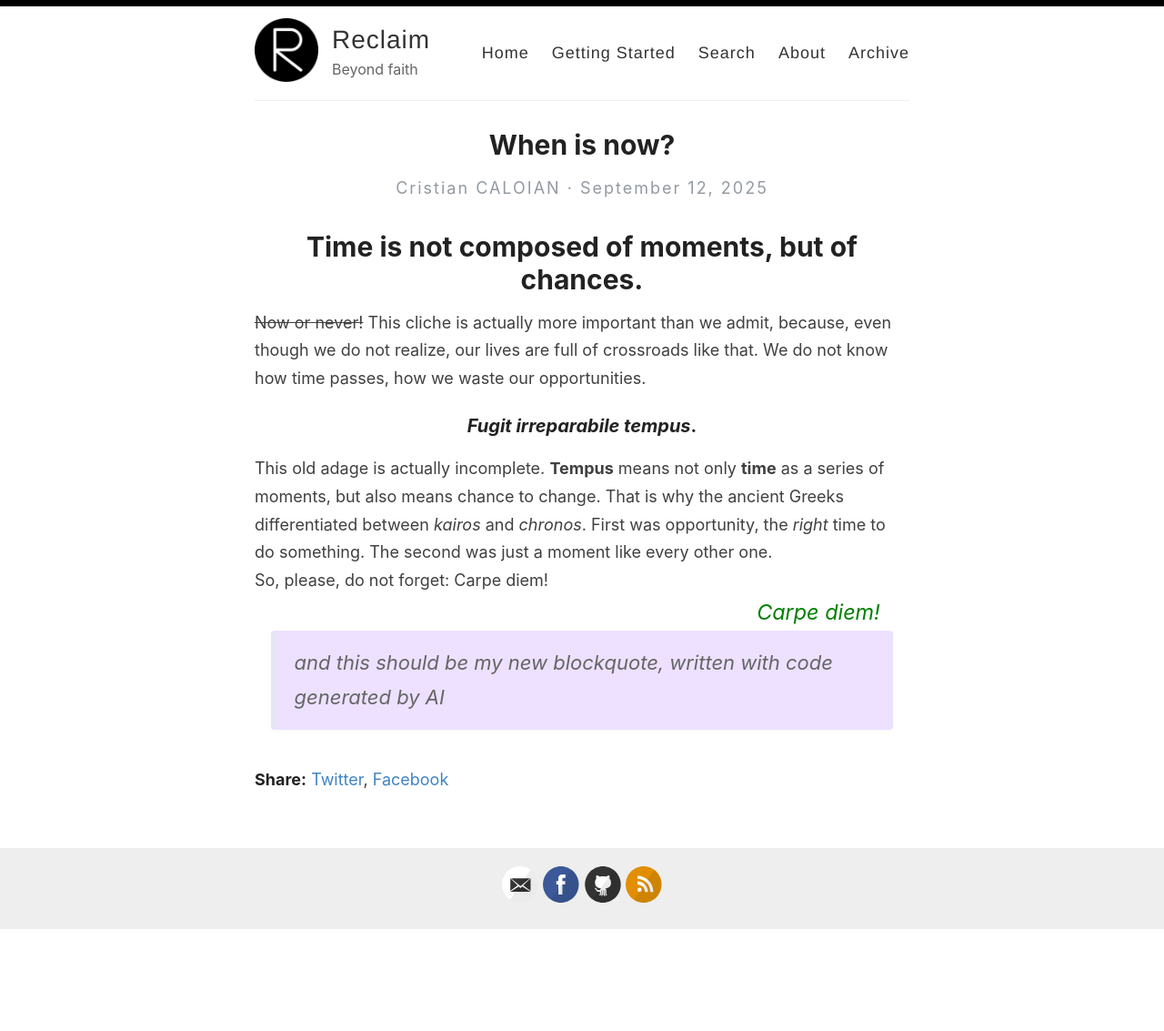
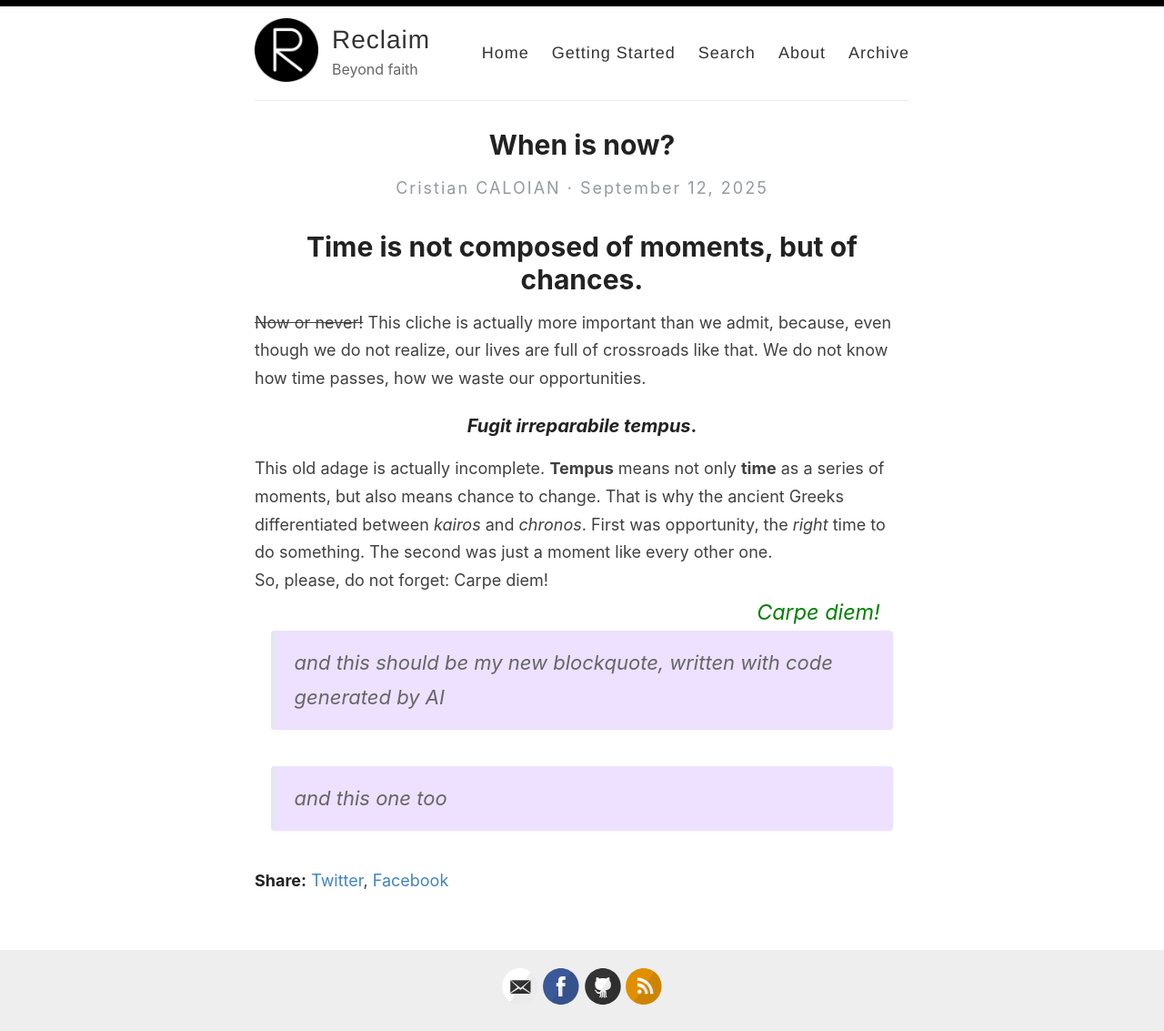
Before and after one commit to Cristian-CALOIAN/reverie, a Jekyll site: the page built from _posts/2025-09-12-time.md, in a window 1280 px wide. Shown: the whole page at 91% size. Built offline with Jekyll 4.4.1, drawn with Linux system fonts in a browser that asks for light colours; before the commit the page ends 1022 px from its top, so only the background shows below that.

Commit message:
Update 2025-09-12-time.md

```diff
--- a/_posts/2025-09-12-time.md
+++ b/_posts/2025-09-12-time.md
@@ -10,3 +10,5 @@ categories: []
 This old adage is actually incomplete. **Tempus** means not only **time** as a series of moments, but also means chance to change. That is why the ancient Greeks differentiated between *kairos* and *chronos*. First was opportunity, the *right* time to do something. The second was just a moment like every other one.
 So, please, do not forget: {% include pullquote.html quote="Carpe diem!" %}
 > and this should be my new blockquote, written with code generated by AI
+
+>and this one too
```
